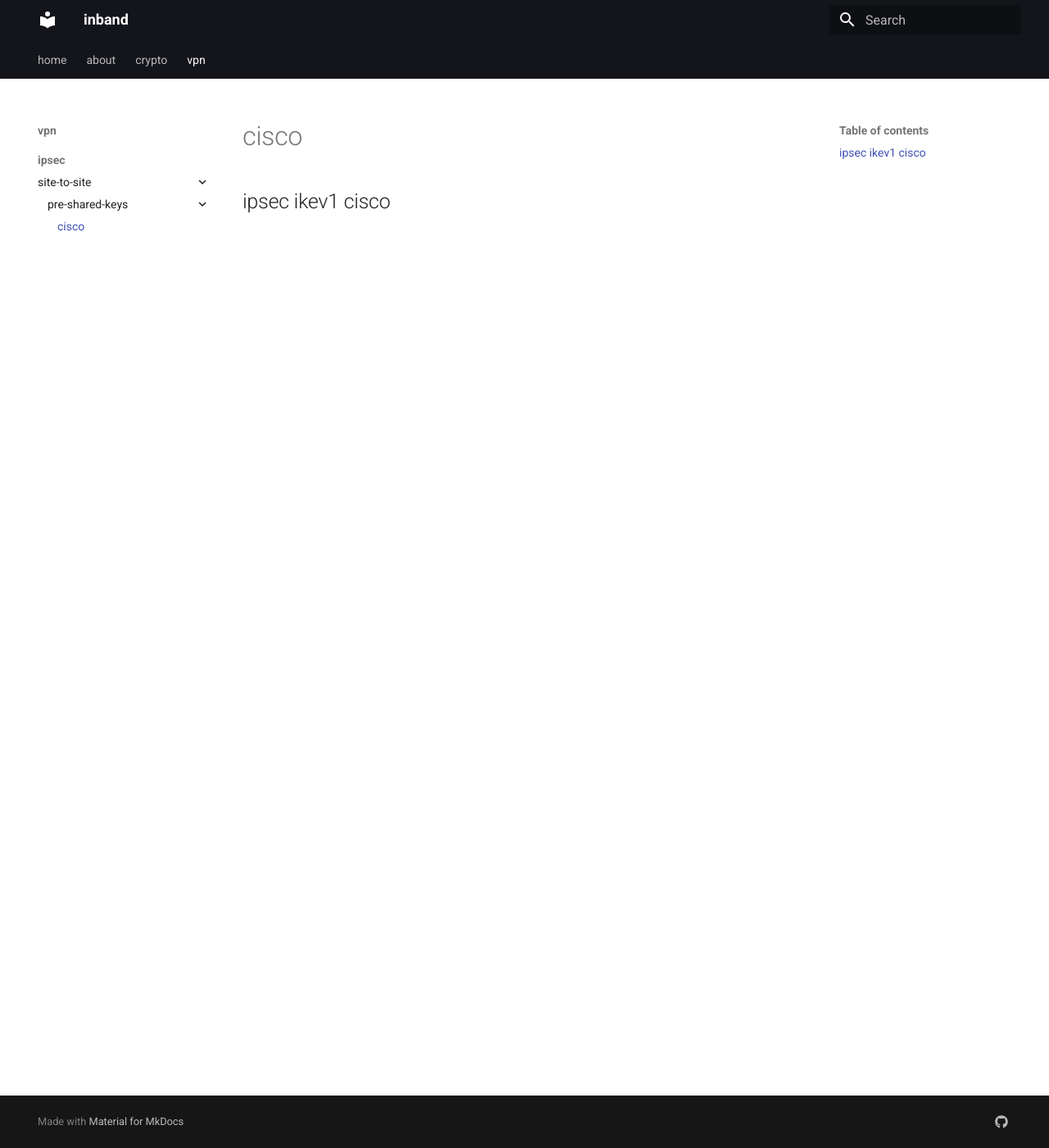
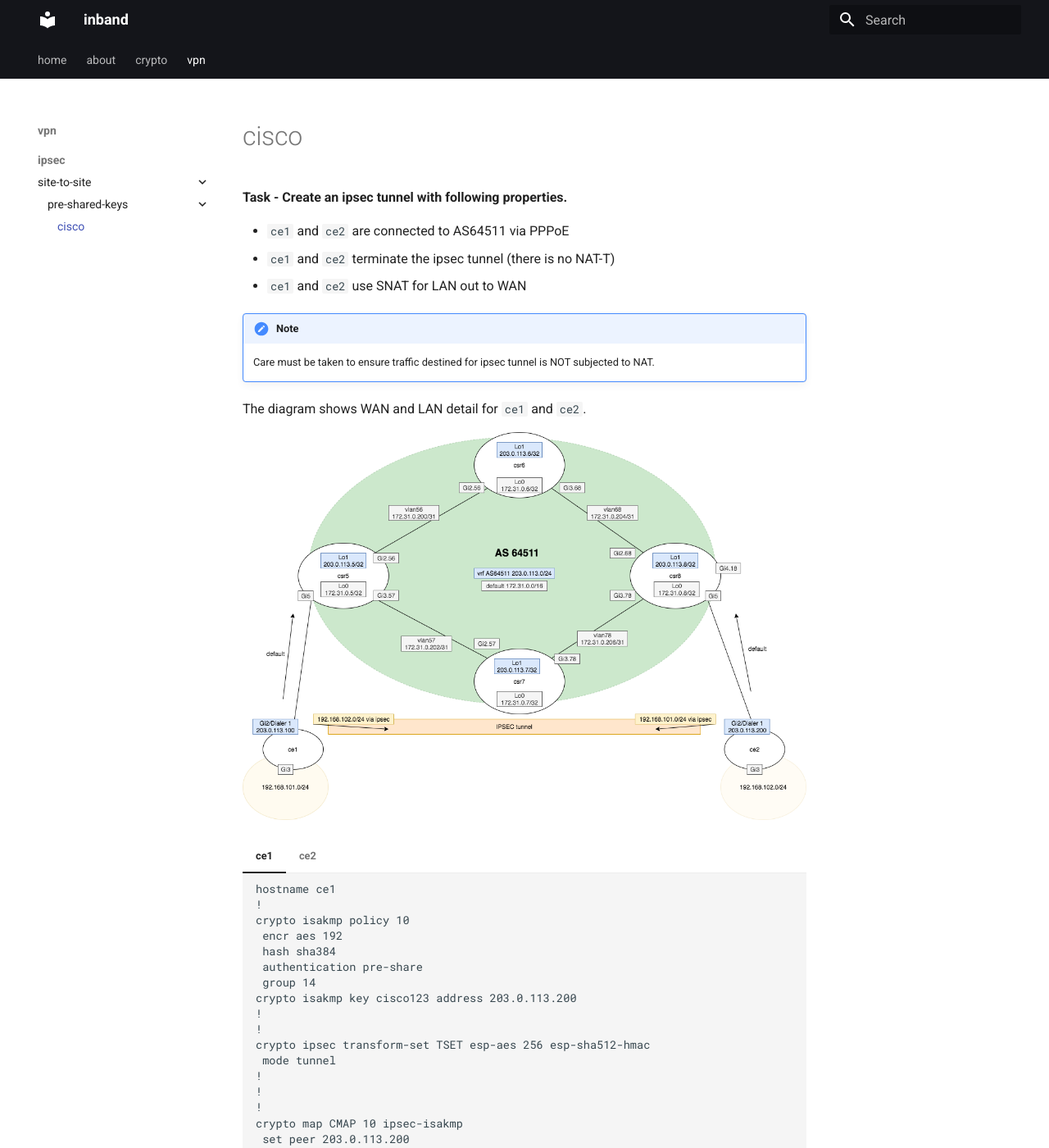
Before and after one commit to inband/inband, an MkDocs documentation site: the page built from docs/vpn/ipsec/site-to-site/pre-shared-keys/cisco.md, in a window 1280 px wide and 1400 px high. Shown: the whole window at 82% size. Built offline with MkDocs 1.6.1 and Material for MkDocs 9.7.7, drawn with Linux system fonts in a browser that asks for light colours; some of the changed text lies outside the part shown.

Commit message:
ipsec edited

````diff
--- a/docs/vpn/ipsec/site-to-site/pre-shared-keys/cisco.md
+++ b/docs/vpn/ipsec/site-to-site/pre-shared-keys/cisco.md
@@ -1,7 +1,139 @@
 ---
-title: ipsec ikev1 with pre-shared key (cisco)
-date: 2021-02-02
+title: ipsec site-to-site ikev1 with pre-shared key (cisco)
 
 ---
 
-## ipsec ikev1 cisco
+**Task - Create an ipsec tunnel with following properties.**
+
+* ```ce1``` and ```ce2``` are connected to AS64511 via PPPoE
+* ```ce1``` and ```ce2``` terminate the ipsec tunnel (there is no NAT-T)
+* ```ce1``` and ```ce2``` use SNAT for LAN out to WAN
+
+
+!!! Note
+    Care must be taken to ensure traffic destined for ipsec tunnel is NOT subjected to NAT.
+
+
+The diagram shows WAN and LAN detail for ```ce1``` and ```ce2```.
+
+
+![Diagram](ipsec_site-to-site_ikev1_pre-shared-keys_as64511.png)
+
+
+=== "ce1"
+
+    ```
+    hostname ce1
+    !
+    crypto isakmp policy 10
+     encr aes 192
+     hash sha384
+     authentication pre-share
+     group 14
+    crypto isakmp key cisco123 address 203.0.113.200
+    !
+    !
+    crypto ipsec transform-set TSET esp-aes 256 esp-sha512-hmac
+     mode tunnel
+    !
+    !
+    !
+    crypto map CMAP 10 ipsec-isakmp
+     set peer 203.0.113.200
+     set transform-set TSET
+     match address 100
+    !
+    interface GigabitEthernet2
+     no ip address
+     negotiation auto
+     pppoe enable group global
+     pppoe-client dial-pool-number 1
+     no mop enabled
+     no mop sysid
+    !
+    interface GigabitEthernet3
+     ip address 192.168.101.1 255.255.255.0
+     ip nat inside
+     negotiation auto
+     no mop enabled
+     no mop sysid
+    !
+    interface Dialer1
+     ip address negotiated
+     ip nat outside
+     encapsulation ppp
+     ip tcp adjust-mss 1452
+     dialer pool 1
+     ppp authentication chap callin
+     ppp chap hostname ppp1@inband.dev
+     ppp chap password 0 pass1
+     ppp ipcp route default
+     crypto map CMAP
+    !
+    ip nat inside source list 101 interface Dialer1 overload
+    !
+    access-list 100 permit ip 192.168.101.0 0.0.0.255 192.168.102.0 0.0.0.255
+    access-list 101 deny   ip 192.168.101.0 0.0.0.255 192.168.102.0 0.0.0.255
+    access-list 101 permit ip 192.168.101.0 0.0.0.255 any
+
+    ```
+
+=== "ce2"
+
+    ```
+    hostname ce2
+    !
+    crypto isakmp policy 10
+     encr aes 192
+     hash sha384
+     authentication pre-share
+     group 14
+    crypto isakmp key cisco123 address 203.0.113.100
+    !
+    !
+    crypto ipsec transform-set TSET esp-aes 256 esp-sha512-hmac
+     mode tunnel
+    !
+    !
+    !
+    crypto map CMAP 10 ipsec-isakmp
+     set peer 203.0.113.100
+     set transform-set TSET
+     match address 100
+    !
+    !
+    !
+    interface GigabitEthernet2
+     no ip address
+     negotiation auto
+     pppoe enable group global
+     pppoe-client dial-pool-number 1
+     no mop enabled
+     no mop sysid
+    !
+    interface GigabitEthernet3
+     ip address 192.168.102.1 255.255.255.0
+     ip nat inside
+     negotiation auto
+     no mop enabled
+     no mop sysid
+    !
+    interface Dialer1
+     ip address negotiated
+     ip nat outside
+     encapsulation ppp
+     ip tcp adjust-mss 1452
+     dialer pool 1
+     ppp authentication chap callin
+     ppp chap hostname ppp2@inband.dev
+     ppp chap password 0 pass2
+     ppp ipcp route default
+     crypto map CMAP
+    !
+    ip nat inside source list 102 interface Dialer1 overload
+    !
+    access-list 100 permit ip 192.168.102.0 0.0.0.255 192.168.101.0 0.0.0.255
+    access-list 102 deny   ip 192.168.102.0 0.0.0.255 192.168.101.0 0.0.0.255
+    access-list 102 permit ip 192.168.102.0 0.0.0.255 any
+
+    ```
--- a/mkdocs.yml
+++ b/mkdocs.yml
@@ -15,8 +15,10 @@ markdown_extensions:
   - meta
   - admonition
   - footnotes
+  - attr_list
 # - pymdownx.details
-# - pymdownx.superfences
+  - pymdownx.tabbed
+  - pymdownx.superfences
 
 
 nav:
````
Also changed, not shown: docs/vpn/ipsec/site-to-site/pre-shared-keys/ipsec_site-to-site_ikev1_pre-shared-keys_as64511.png (added).
